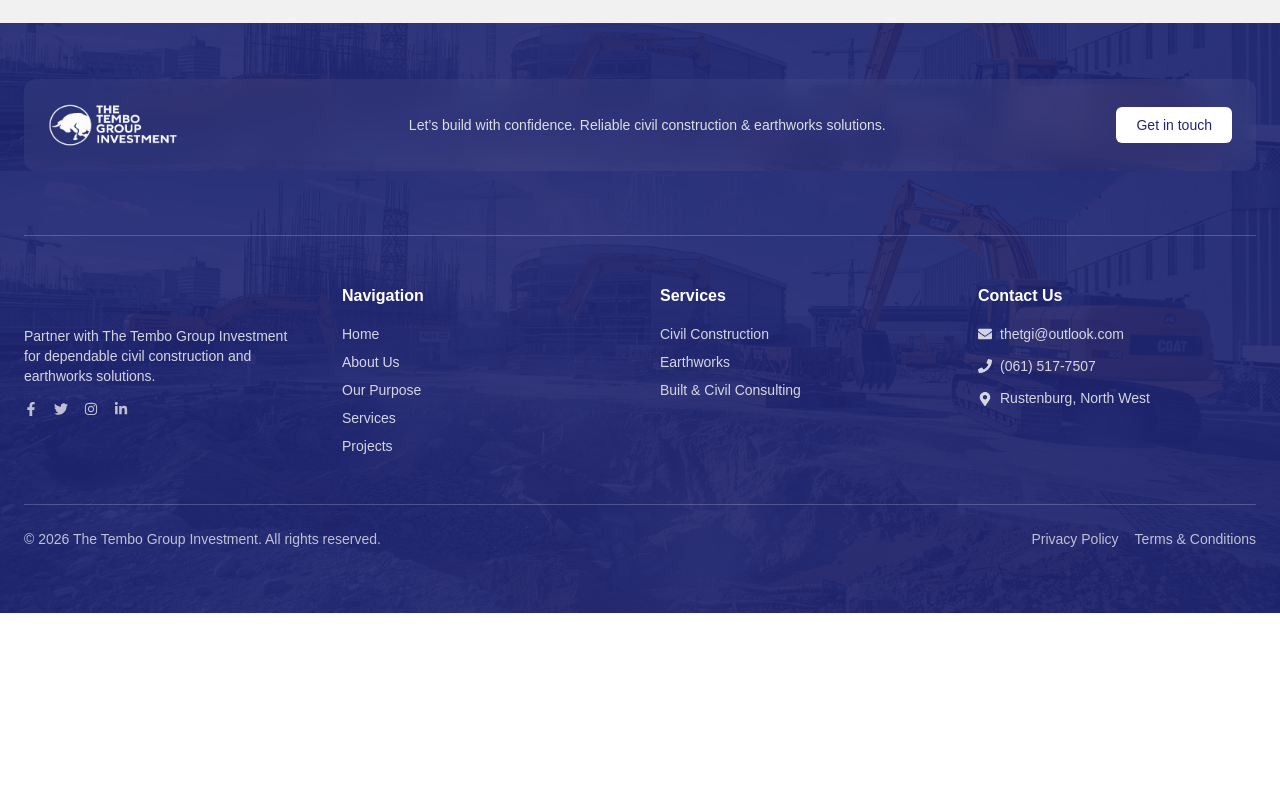
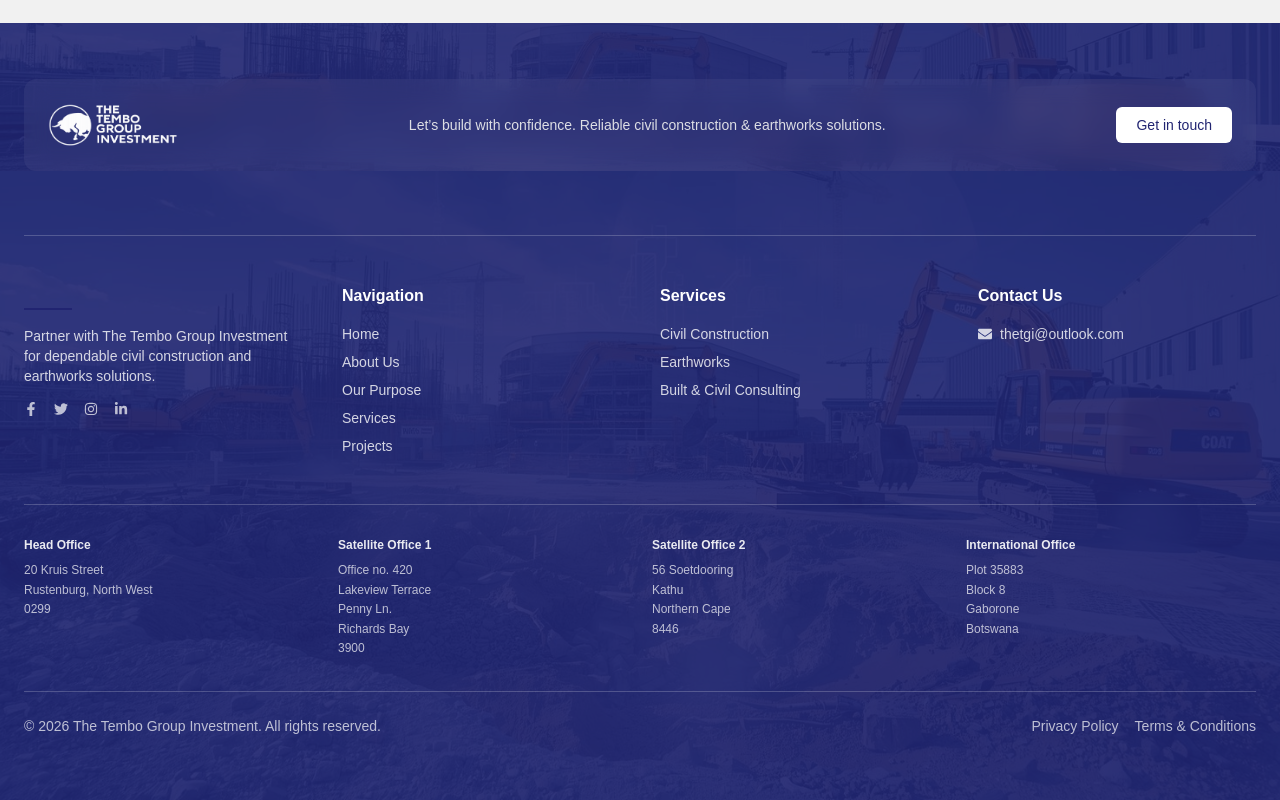
Before and after one commit to InolofatsengMotloba/bluewhite-businesslandingpage, a Next.js app: page / in a window 1280 px wide. Shown: the part 5636-6436 px from the top of the page. Before the commit the page ends 6249 px from the top, so only its background shows below. Built offline with nearby package versions, Linux system fonts and the light colour scheme.

Commit message:
Update Footer.js with new contact information and addresses.

```diff
--- a/components/Footer.js
+++ b/components/Footer.js
@@ -5,8 +5,6 @@
   FaInstagram,
   FaLinkedinIn,
   FaEnvelope,
-  FaMapMarkerAlt,
-  FaPhone,
 } from "react-icons/fa";
 
 export default function Footer() {
@@ -80,25 +78,78 @@
           {/* Contact */}
           <div>
             <h4 className="mb-4 font-semibold">Contact Us</h4>
-            <ul className="space-y-3 text-sm text-white/80">
-              <li className="flex items-center gap-2">
+            <div className="space-y-3 text-sm text-white/80">
+              <div className="flex items-center gap-2">
                 <FaEnvelope size={14} />
                 thetgi@outlook.com
-              </li>
-              <li className="flex items-center gap-2">
-                <FaPhone size={14} />
-                (061) 517-7507
-              </li>
-              <li className="flex items-start gap-2">
-                <FaMapMarkerAlt size={14} className="mt-1" />
+              </div>
+            </div>
+          </div>
+        </div>
+
+        {/* Addresses */}
+        <div className="mt-12 border-t border-white/20 pt-8">
+          <div className="grid grid-cols-1 gap-6 md:grid-cols-2 lg:grid-cols-4">
+            <div>
+              <h5 className="text-xs font-semibold mb-2 text-white/90">
+                Head Office
+              </h5>
+              <p className="text-xs text-white/70 leading-relaxed">
+                20 Kruis Street
+                <br />
                 Rustenburg, North West
-              </li>
-            </ul>
+                <br />
+                0299
+              </p>
+            </div>
+            <div>
+              <h5 className="text-xs font-semibold mb-2 text-white/90">
+                Satellite Office 1
+              </h5>
+              <p className="text-xs text-white/70 leading-relaxed">
+                Office no. 420
+                <br />
+                Lakeview Terrace
+                <br />
+                Penny Ln.
+                <br />
+                Richards Bay
+                <br />
+                3900
+              </p>
+            </div>
+            <div>
+              <h5 className="text-xs font-semibold mb-2 text-white/90">
+                Satellite Office 2
+              </h5>
+              <p className="text-xs text-white/70 leading-relaxed">
+                56 Soetdooring
+                <br />
+                Kathu
+                <br />
+                Northern Cape
+                <br />
+                8446
+              </p>
+            </div>
+            <div>
+              <h5 className="text-xs font-semibold mb-2 text-white/90">
+                International Office
+              </h5>
+              <p className="text-xs text-white/70 leading-relaxed">
+                Plot 35883
+                <br />
+                Block 8<br />
+                Gaborone
+                <br />
+                Botswana
+              </p>
+            </div>
           </div>
         </div>
 
         {/* Bottom */}
-        <div className="mt-12 flex flex-col gap-4 border-t border-white/20 pt-6 text-sm text-white/70 md:flex-row md:justify-between">
+        <div className="mt-8 flex flex-col gap-4 border-t border-white/20 pt-6 text-sm text-white/70 md:flex-row md:justify-between">
           <p>
             © {new Date().getFullYear()} The Tembo Group Investment. All rights
             reserved.
```
